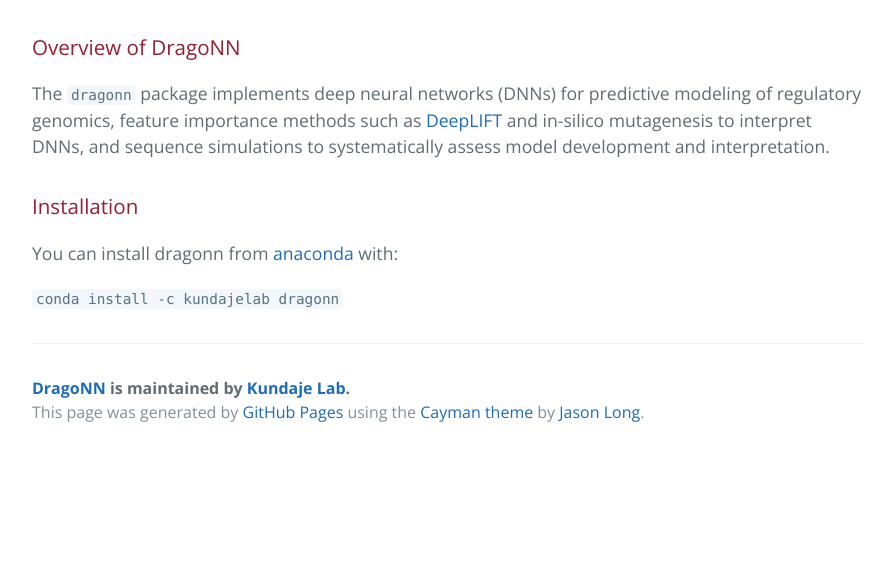
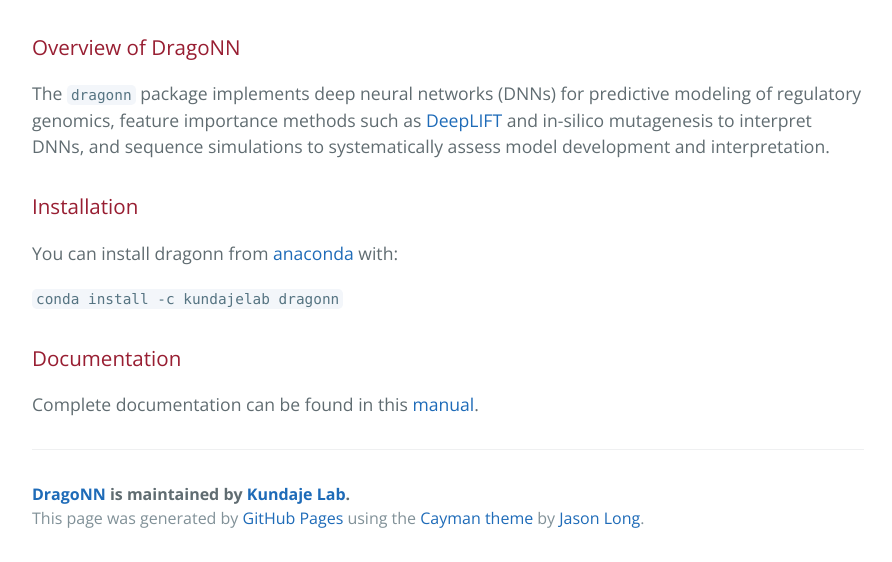
Before and after one commit to kundajelab/dragonn, a Jekyll site: the page built from index.md, in a window 1280 px wide. Shown: the part 413-975 px from the top of the page, without its empty margins (192-1084 px from the left). Built offline with Jekyll 4.4.1, drawn with Linux system fonts in a browser that asks for light colours; before the commit the page ends 900 px from its top, so only the background shows below that.

Commit message:
added documentation manual

```diff
--- a/index.md
+++ b/index.md
@@ -12,3 +12,7 @@ The `dragonn` package implements deep neural networks (DNNs) for predictive mode
 You can install dragonn from [anaconda](https://anaconda.org/kundajelab/dragonn) with:
 
 `conda install -c kundajelab dragonn`
+
+### Documentation
+
+Complete documentation can be found in this [manual]({{ site.baseurl }}/manual.pdf).
```
